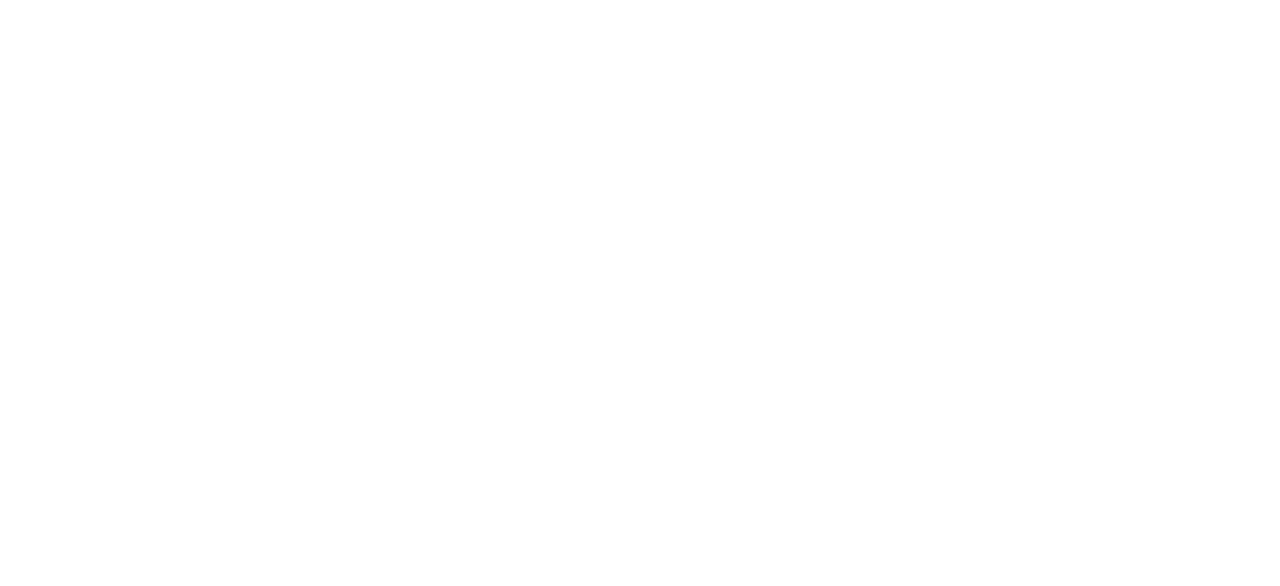
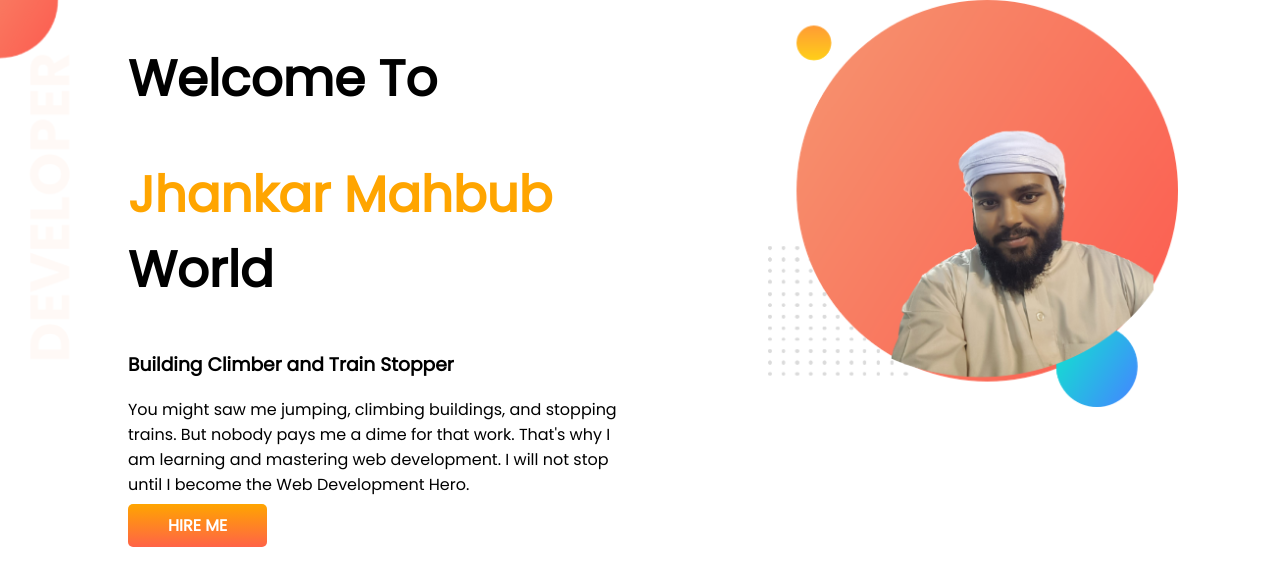
Before and after one commit to ahm-muzahid/developer-portfolio, a plain HTML site: page index.html in a window 1280 px wide. Drawn offline with Linux system fonts and the light colour scheme.

Commit message:
top banner added

```diff
--- a/index.html
+++ b/index.html
@@ -1,13 +1,34 @@
 <!DOCTYPE html>
 <html lang="en">
+
 <head>
     <meta charset="UTF-8">
     <meta http-equiv="X-UA-Compatible" content="IE=edge">
     <meta name="viewport" content="width=device-width, initial-scale=1.0">
     <title>Nowshad Portfolio</title>
+    <link rel="preconnect" href="https://fonts.googleapis.com">
+    <link rel="preconnect" href="https://fonts.gstatic.com" crossorigin>
+    <link href="https://fonts.googleapis.com/css2?family=Poppins&display=swap" rel="stylesheet">
     <link rel="stylesheet" href="style.css">
 </head>
+
 <body>
+    <section class="top-banner">
+        <div class="half-width">
+            <h1>Welcome To</h1>
+            <h1><span class="orange-color">Jhankar Mahbub</span> World</h1>
+            <h3>Building Climber and Train Stopper</h3>
+            <p>You might saw me jumping, climbing buildings, and stopping trains. But nobody pays me a dime for that
+                work.
+                That's why I am learning and mastering web development. I will not stop until I become the Web
+                Development
+                Hero.</p>
+            <a class="link-button" target="blank" href="https://www.linkedin.com/in/nowshadsaif/">HIRE ME</a>
+        </div>
+        <div class="half-width">
+            <img src="images/jhankar-pic-with-bg.png" alt="">
+        </div>
+    </section>
+</body>
 
-</body>
 </html>
--- a/style.css
+++ b/style.css
@@ -0,0 +1,32 @@
+body{
+    font-family: 'Poppins', sans-serif;
+    margin: 0;
+}
+h1{
+    font-size: 50px;
+}
+.orange-color{
+    color:orange;
+}
+section{
+    display: flex;
+}
+.half-width{
+    width: 50%;
+    padding-left: 10%;
+}
+.half-width img{
+    width: 80%;
+}
+.link-button{
+    text-decoration: none;
+    background-image: linear-gradient(orange, tomato);
+    padding: 10px 40px;
+    color: white;
+    font-weight: 700;
+    border-radius: 5px;
+}
+.top-banner{
+    background-image: url(images/top-banner.png);
+    background-repeat: no-repeat;
+}
```
Also changed, not shown: images/dream-bg.png (added), images/exp-bg.png (added), images/jhankar-pic-with-bg.png (added), images/jhankar.png (added), images/jhankar2.png (added), images/my-bg.png (added), images/my-bg2.png (added), images/top-banner.png (added), 7 other files.
